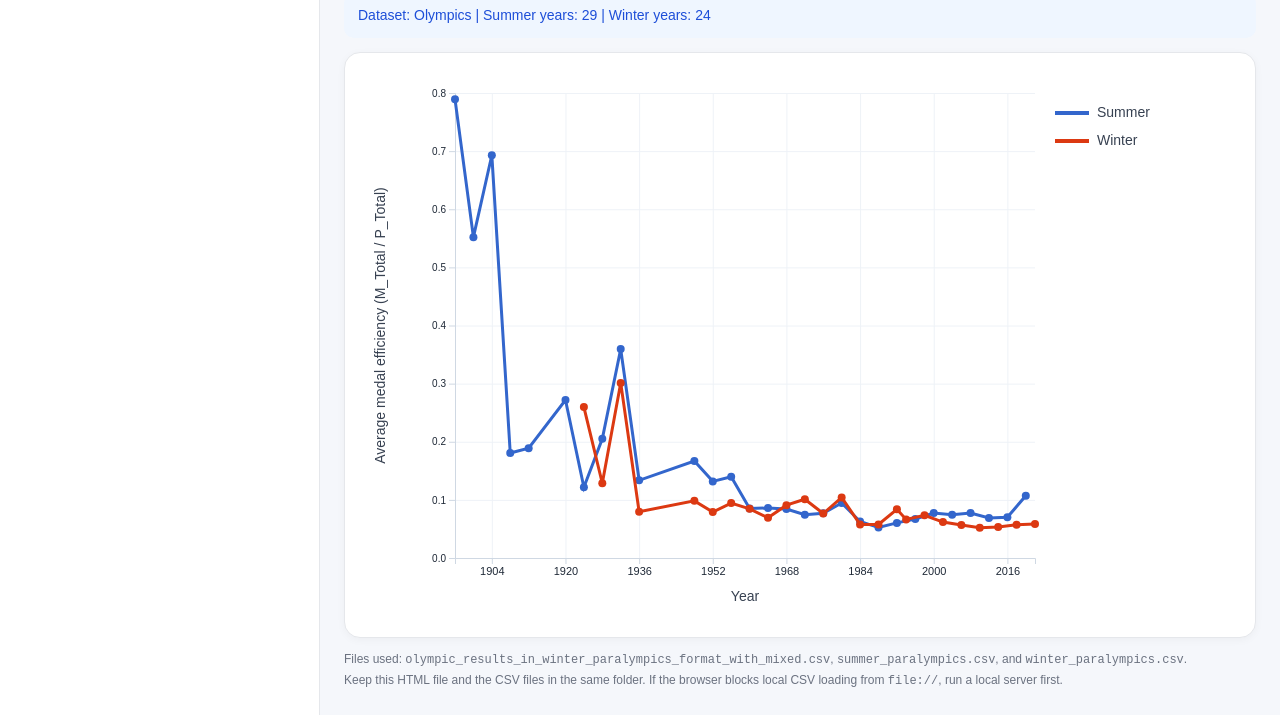
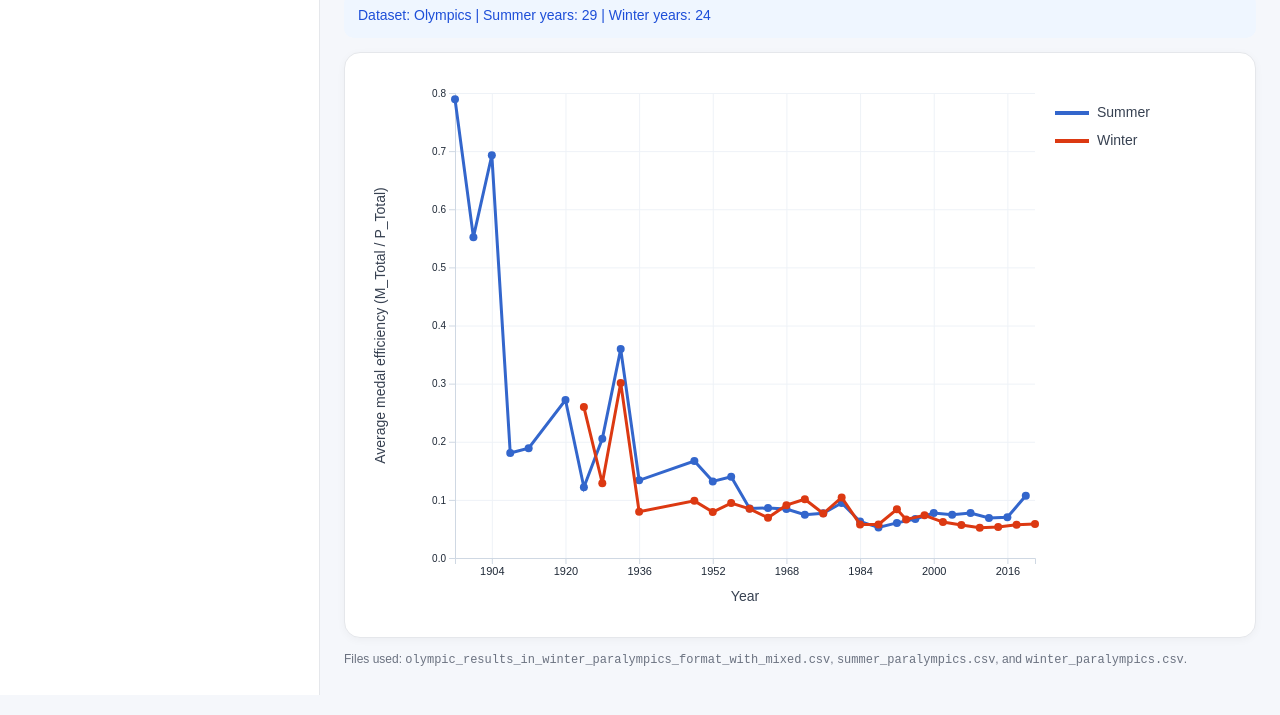
Before and after one commit to qwe12345113/visualization_homepage, a website: page average_medal_efficiency_summer_winter.html in a window 1280 px wide. Shown: the part 145-860 px from the top of the page. Drawn offline with nearby package versions, Linux system fonts and the light colour scheme.

Commit message:
Add files via upload

```diff
--- a/average_medal_efficiency_summer_winter.html
+++ b/average_medal_efficiency_summer_winter.html
@@ -63,8 +63,8 @@
     <div class="footer-note">
       Files used: <code>olympic_results_in_winter_paralympics_format_with_mixed.csv</code>,
       <code>summer_paralympics.csv</code>, and <code>winter_paralympics.csv</code>.<br>
-      Keep this HTML file and the CSV files in the same folder. If the browser blocks local CSV loading from
-      <code>file://</code>, run a local server first.
+<!--      Keep this HTML file and the CSV files in the same folder. If the browser blocks local CSV loading from-->
+<!--      <code>file://</code>, run a local server first.-->
     </div>
   </main>
 </div>
```
Also changed, not shown: olympic_scatter_ptotal_mtotal.html (+2 -2 lines), olympics_vs_paralympics_expansion_trends.html (+2 -2 lines), olympics_vs_paralympics_small_multiples.html (+2 -2 lines), paralympics_medal_efficiency_vs_performance_trendline.html (+2 -2 lines), paralympics_medal_line_chart_auto_csv_season_filter.html (+2 -2 lines), participation_size_vs_medal_efficiency_scatter.html (+2 -2 lines), team_performance_weighted_medal_score.html (+2 -2 lines).
